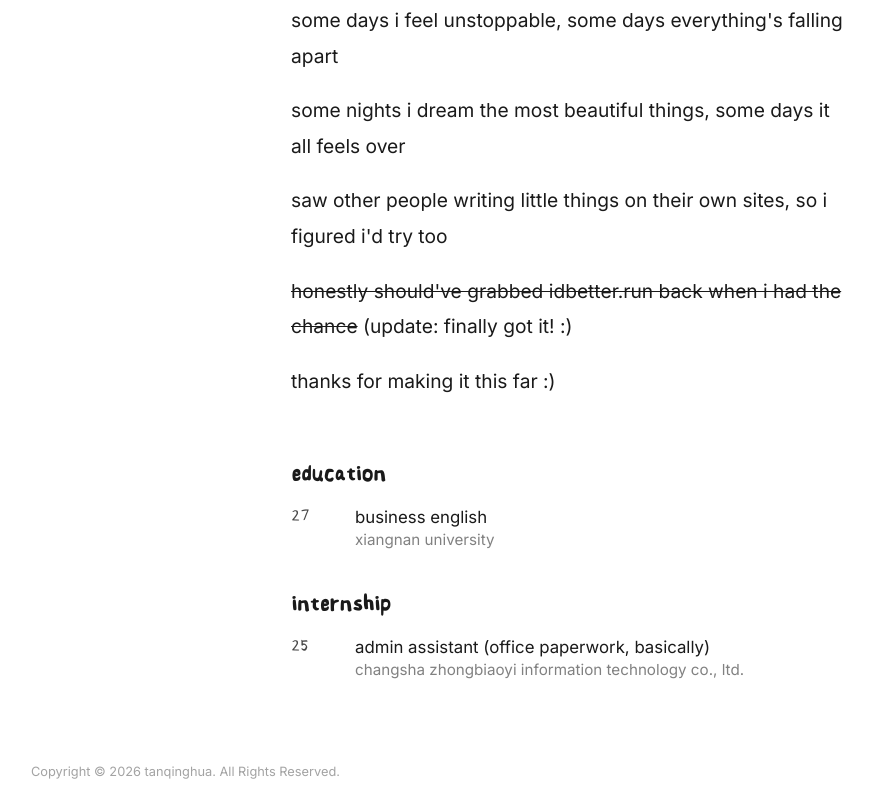
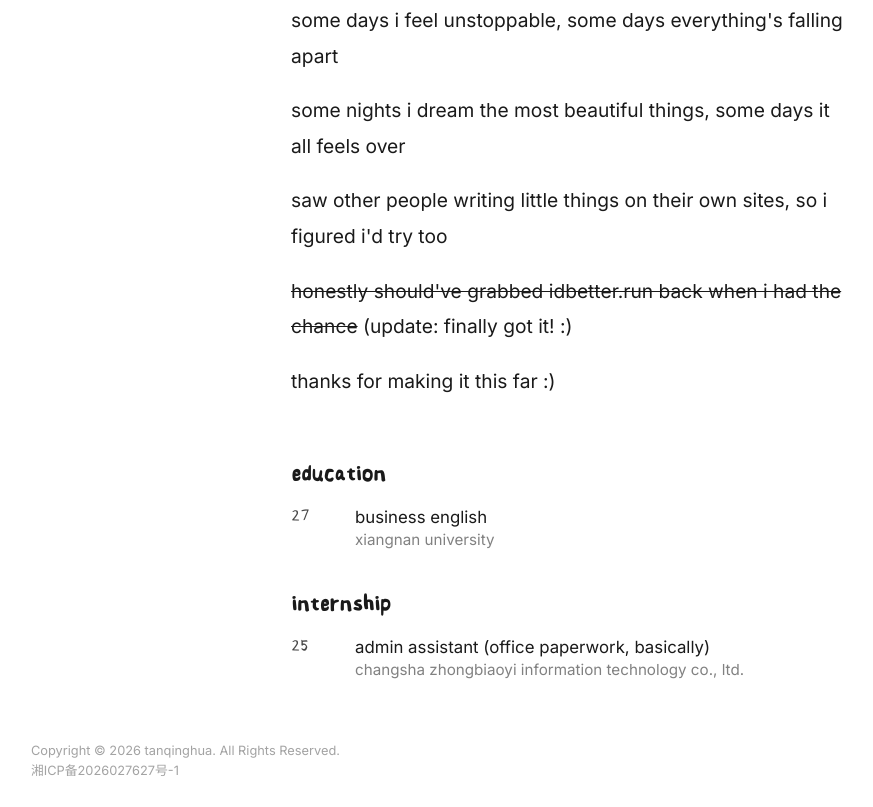
Before and after one commit to idbetterrun/tanqinghuadot, a website: page about.html in a window 1280 px wide. Shown: the part 654-1461 px from the top of the page, without its empty margins (57-930 px from the left). Drawn offline with Linux system fonts and the light colour scheme.

Commit message:
feat(footer): add ICP filing number with link to MIIT

```diff
--- a/css/style.css
+++ b/css/style.css
@@ -82,6 +82,17 @@ html[lang="zh"] body {
   font-family: var(--font-body);
   font-size: .8rem;
   opacity: .4;
+  display: flex;
+  flex-direction: column;
+  gap: 2px;
+}
+
+.site-beian {
+  color: inherit;
+  text-decoration: none;
+}
+.site-beian:hover {
+  text-decoration: underline;
 }
 
 /* 网站名：手写体，永远链回首页 */
--- a/js/main.js
+++ b/js/main.js
@@ -258,8 +258,20 @@
     if (!page || page.querySelector(".site-footer")) return;
     var f = document.createElement("footer");
     f.className = "site-footer";
-    f.setAttribute("data-i18n", "footer");
-    f.textContent = "Copyright © 2026 tanqinghua. All Rights Reserved.";
+
+    var copy = document.createElement("span");
+    copy.setAttribute("data-i18n", "footer");
+    copy.textContent = "Copyright © 2026 tanqinghua. All Rights Reserved.";
+    f.appendChild(copy);
+
+    var beian = document.createElement("a");
+    beian.className = "site-beian";
+    beian.href = "https://beian.miit.gov.cn/";
+    beian.target = "_blank";
+    beian.rel = "noopener";
+    beian.textContent = "湘ICP备2026027627号-1";
+    f.appendChild(beian);
+
     page.appendChild(f);
   }
 
```
